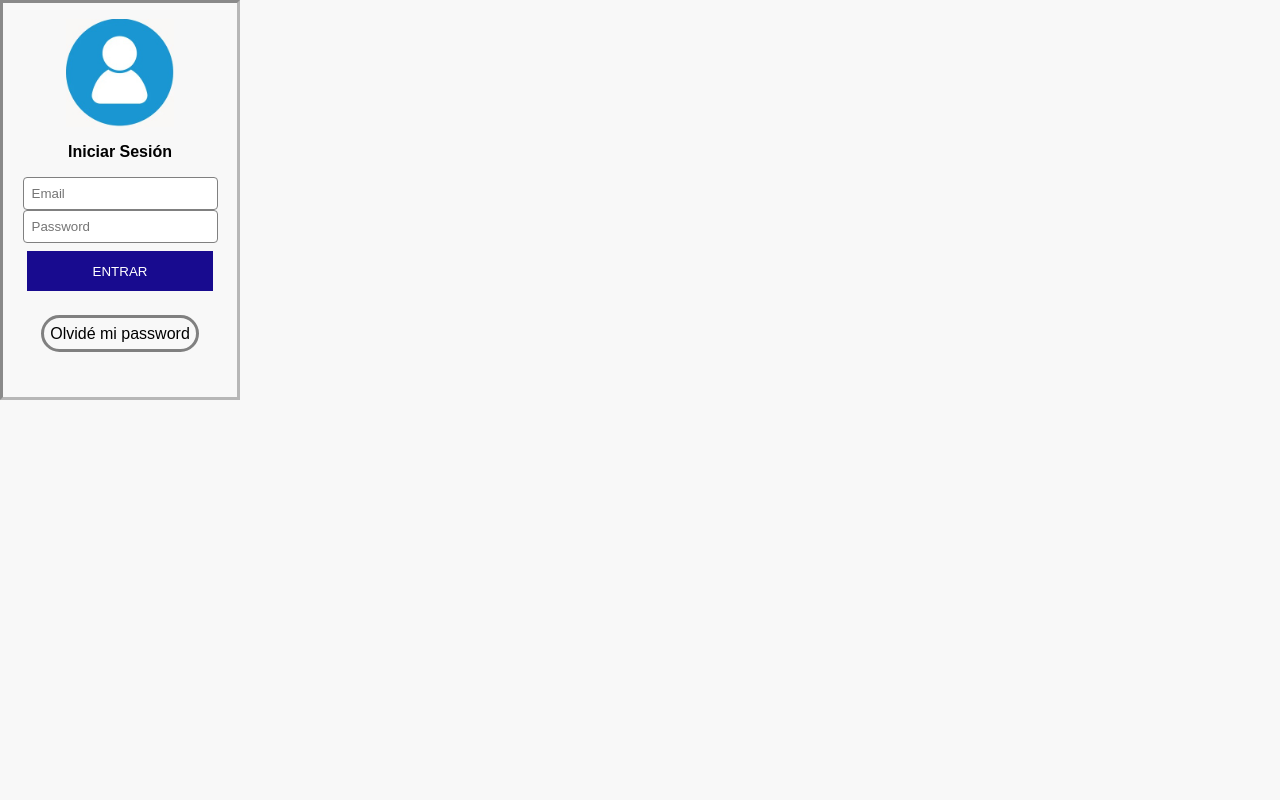
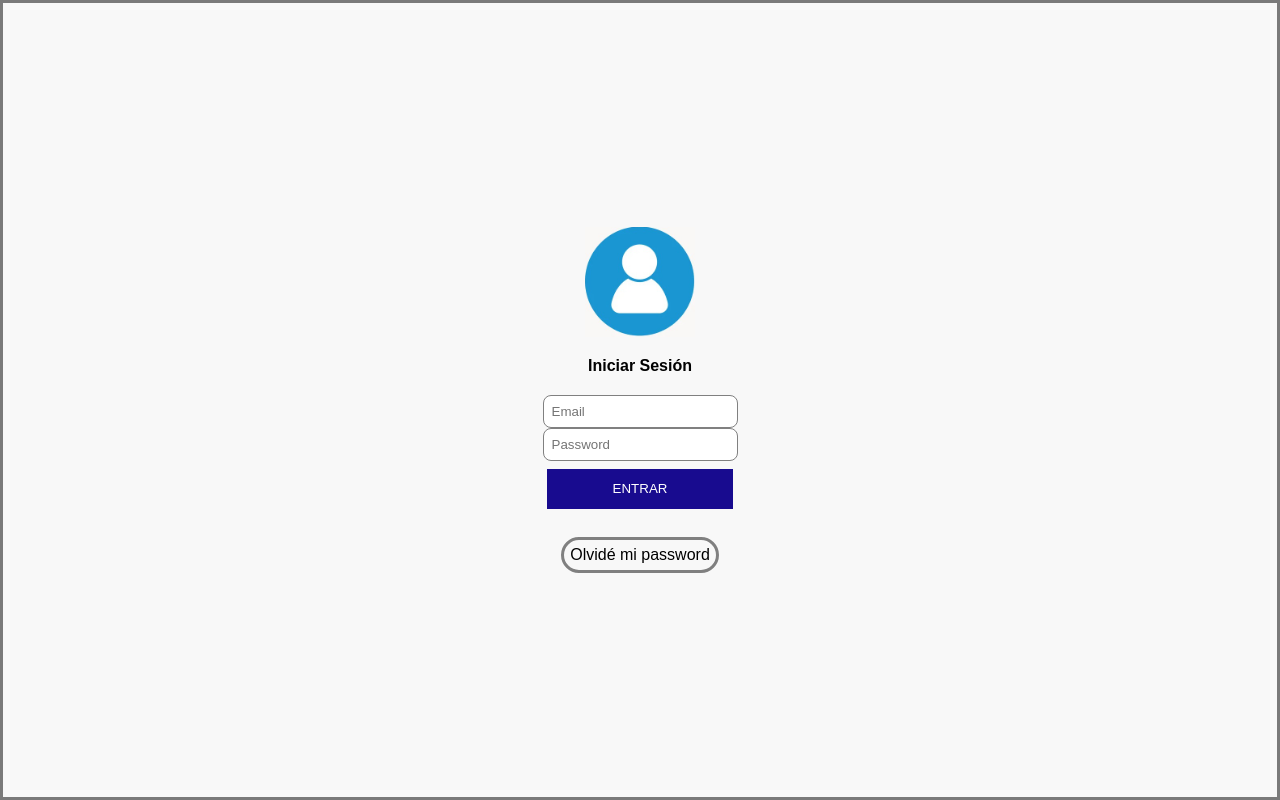
Before and after one commit to PauliBucca/Primer-desafio-css, a plain HTML site: page index.html in a window 1280 px wide. Drawn offline with Linux system fonts and the light colour scheme; a web font is replaced by a local one.

Commit message:
Agregue display flex, justify-content, align-items, etc

```diff
--- a/index.html
+++ b/index.html
@@ -8,21 +8,15 @@
     <link rel="stylesheet" href="./style.css">
 </head>
 <body>
-    <div class="caja">
+    <div class="container">
         <img src="./img/iniciosesion.jpg" alt="iniciosesion" class="logo">
-    </div>
-    <h2 class="inicio">Iniciar Sesión</h2>
-    <section class="formulario">
-        <form action="">
+        <h2 class="inicio">Iniciar Sesión</h2>
+        <form action="" class="formulario">
             <input type="mail" class="mail" placeholder="Email">
-            <br>
             <input type="password" class="password" placeholder="Password">
-            <br>
             <input type="submit" class="entrar" value="ENTRAR">
         </form>
-    </section>
-    <div class="caja">
-    <a href="#" class="olvido">Olvidé mi password</a>
+        <a href="#" class="olvido">Olvidé mi password</a>
     </div>
 </body>
 </html>
--- a/style.css
+++ b/style.css
@@ -5,60 +5,54 @@
     padding: 0px;
 }
 body{
-    width: 15em;
-    height: 25em;
-    border: 3px rgba(128, 128, 128, 0.534) inset;
-    background-color: rgb(248, 248, 248);
     font-family: 'Magra', sans-serif;
     font-size: 1em;
 }
-.caja{
+.container{
+    /* width: 100vw; */
+    height: 100vh;
+    border: solid 3px rgba(0, 0, 0, 0.507);
     display: flex;
+    flex-direction: column;
     justify-content: center;
+    align-items: center;
+    background-color: rgb(248, 248, 248);
+    gap: 20px;
 }
 .logo{
-    display: flex;
-    width: 60%;
-    height: 40%;
-    padding: 1rem;
-    justify-content: center;
-
-
+    width: 110px;
+    height: 110px;
 }
 .inicio{
-    padding-bottom: 1rem;
     text-align: center;
     font-size: 1rem;
 }
 .formulario{
-    text-align: center;
+    display: flex;
+    flex-direction: column;
+    justify-content: center;
+    align-items: center;
 }
 .mail, .password{
-    display: inline-block;
     border: 0.1rem grey solid;
     padding: 0.5rem;
-    border-radius: 0.3em;
+    border-radius: 0.6em;
 }
 .entrar{
     width: 14em;
     height: 3em;
     color: white;
     background-color: rgb(24, 11, 143);
-    display: inline-block;
     text-align: center;
     padding: 0.2rem;
     margin: 0.5rem;
     border: white;
-
+    cursor: pointer;
 }
 .olvido{
     color: black;
     text-decoration: none;
-    display: inline-block;
-    width: max-content;
     padding: 0.4rem;
-    margin: 1rem;
     border: 0.2rem solid grey;
     border-radius: 2rem;
-    justify-content: center;
 }
```
